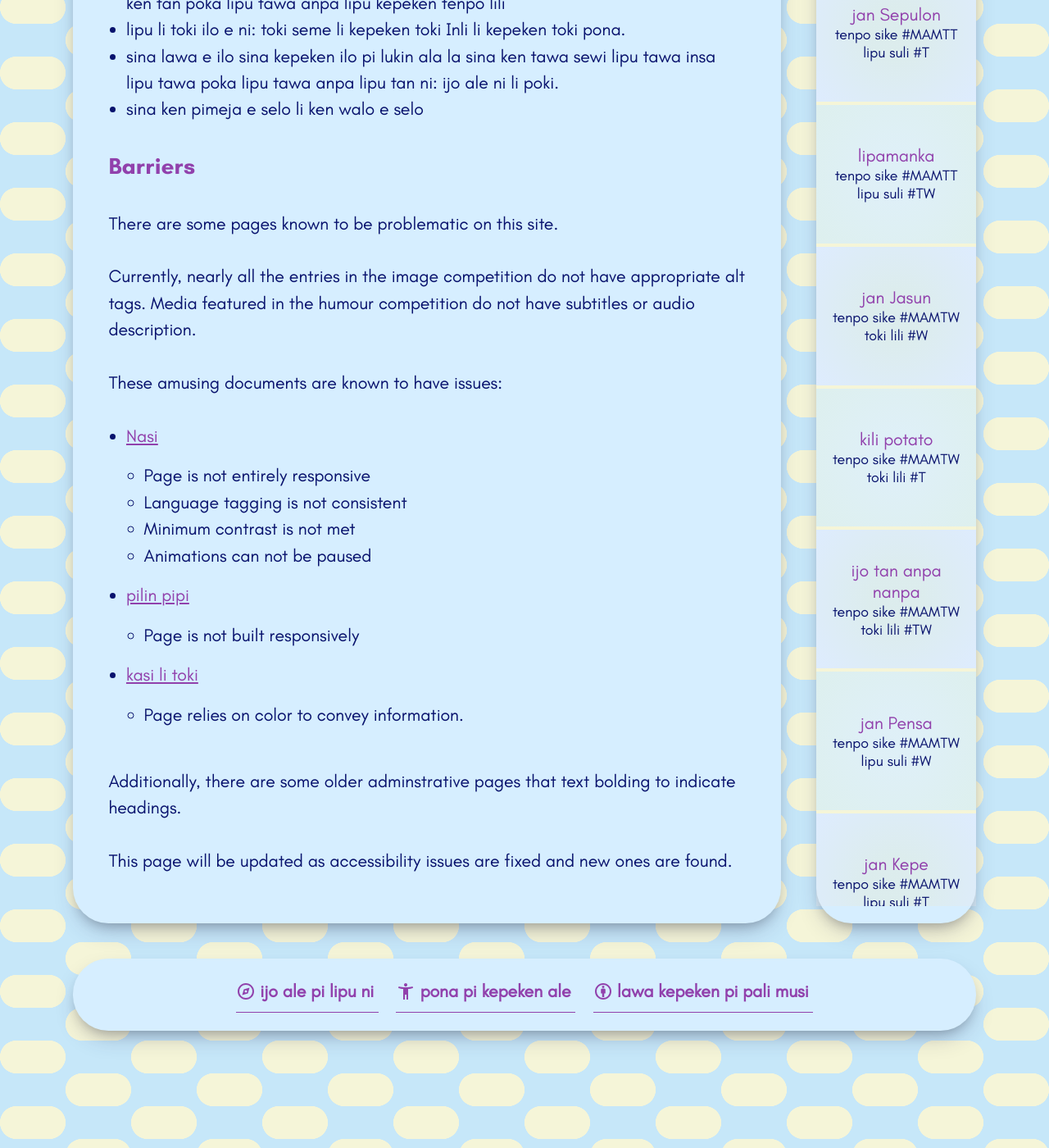
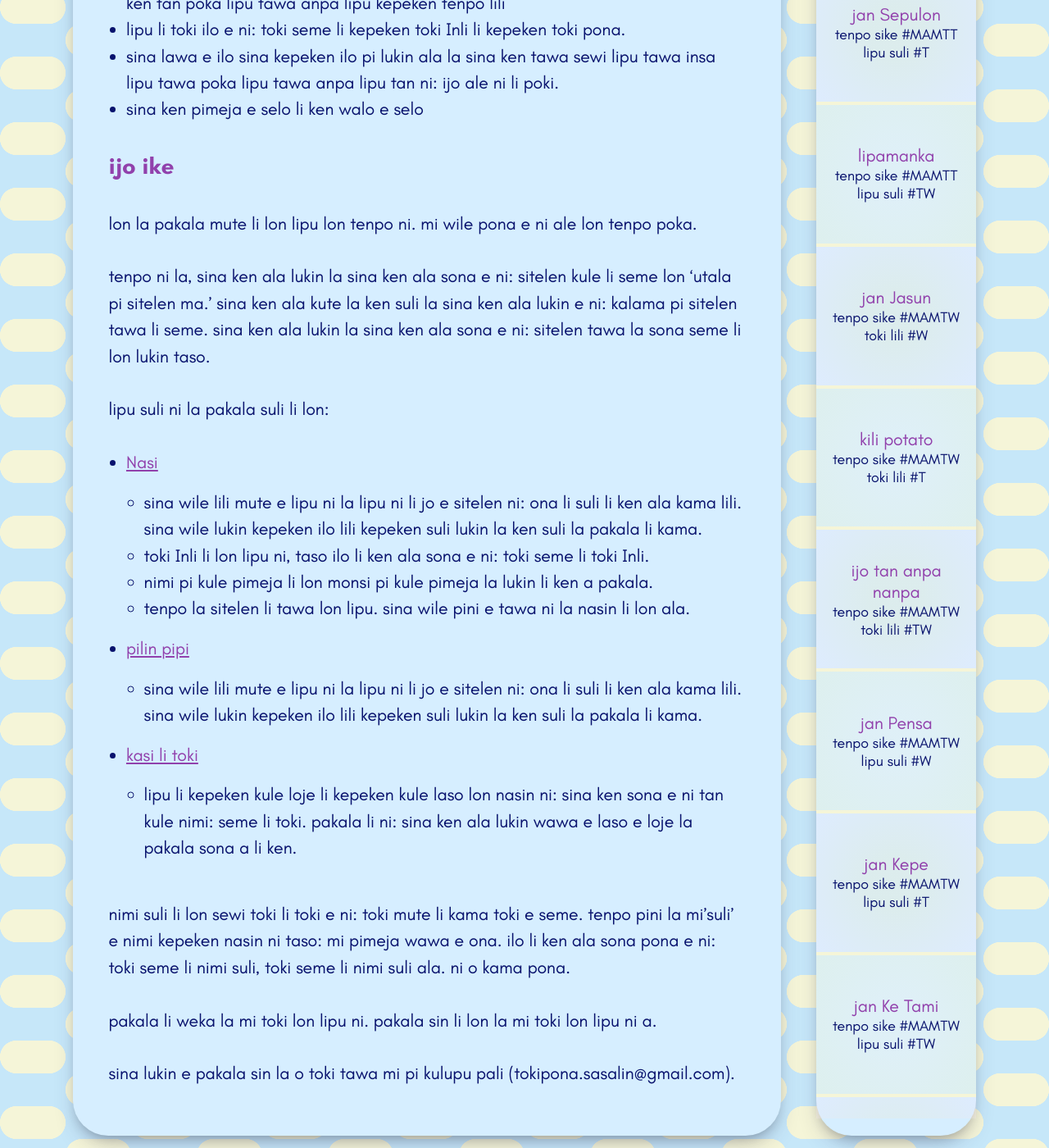
Before and after one commit to raacz/utala, a Jekyll site: the page built from pona-kepeken_tok.md, in a window 1280 px wide and 1400 px high, scrolled down 1131 px. Shown: the whole window at 82% size. Built offline with Jekyll 4.4.1, drawn with Linux system fonts in a browser that asks for light colours.

Commit message:
pona pi kepeken ale la ante toki

```diff
--- a/pona-kepeken_tok.md
+++ b/pona-kepeken_tok.md
@@ -32,24 +32,26 @@ tenpo ni la, ijo pona ni li lon lipu utala.pona.la li ken pona tawa kepeken sina
 - sina lawa e ilo sina kepeken ilo pi lukin ala la sina ken tawa sewi lipu tawa insa lipu tawa poka lipu tawa anpa lipu tan ni: ijo ale ni li poki.
 - sina ken pimeja e selo li ken walo e selo
 
-## Barriers
+## ijo ike
 
-There are some pages known to be problematic on this site.
+lon la pakala mute li lon lipu lon tenpo ni. mi wile pona e ni ale lon tenpo poka.
 
-Currently, nearly all the entries in the image competition do not have appropriate alt tags. Media featured in the humour competition do not have subtitles or audio description.
+tenpo ni la, sina ken ala lukin la sina ken ala sona e ni: sitelen kule li seme lon 'utala pi sitelen ma.' sina ken ala kute la ken suli la sina ken ala lukin e ni: kalama pi sitelen tawa li seme. sina ken ala lukin la sina ken ala sona e ni: sitelen tawa la sona seme li lon lukin taso.
 
-These amusing documents are known to have issues:
+lipu suli ni la pakala suli li lon:
+- [Nasi](/toki-en-lipu/lipu-suli/nasi.html)
+  - sina wile lili mute e lipu ni la lipu ni li jo e sitelen ni: ona li suli li ken ala kama lili. sina wile lukin kepeken ilo lili kepeken suli lukin la ken suli la pakala li kama.
+  - toki Inli li lon lipu ni, taso ilo li ken ala sona e ni: toki seme li toki Inli.
+  - nimi pi kule pimeja li lon monsi pi kule pimeja la lukin li ken a pakala.
+  - tenpo la sitelen li tawa lon lipu. sina wile pini e tawa ni la nasin li lon ala.
+- [pilin pipi](/toki-en-lipu/lipu-suli/pilin-pipi.md)
+  - sina wile lili mute e lipu ni la lipu ni li jo e sitelen ni: ona li suli li ken ala kama lili. sina wile lukin kepeken ilo lili kepeken suli lukin la ken suli la pakala li kama.
+- [kasi li toki](/mamtt/lipu-musi/lipu-suli/kasi-li-toki.md)
+  - lipu li kepeken kule loje li kepeken kule laso lon nasin ni: sina ken sona e ni tan kule nimi: seme li toki. pakala li ni: sina ken ala lukin wawa e laso e loje la pakala sona a li ken.
 
-- [Nasi](/toki-en-lipu/lipu-suli/nasi.html)
-  - Page is not entirely responsive
-  - Language tagging is not consistent
-  - Minimum contrast is not met
-  - Animations can not be paused
-- [pilin pipi](/toki-en-lipu/lipu-suli/pilin-pipi.md)
-  - Page is not built responsively
-- [kasi li toki](/mamtt/lipu-musi/lipu-suli/kasi-li-toki.md)
-  - Page relies on color to convey information.
+nimi suli li lon sewi toki li toki e ni: toki mute li kama toki e seme. tenpo pini la mi'suli' e nimi kepeken nasin ni taso: mi pimeja wawa e ona. ilo li ken ala sona pona e ni: toki seme li nimi suli, toki seme li nimi suli ala. ni o kama pona.
 
-Additionally, there are some older adminstrative pages that text bolding to indicate headings.
 
-This page will be updated as accessibility issues are fixed and new ones are found.
+pakala li weka la mi toki lon lipu ni. pakala sin li lon la mi toki lon lipu ni a.
+
+sina lukin e pakala sin la o toki tawa mi pi kulupu pali (tokipona.sasalin@gmail.com).
```
